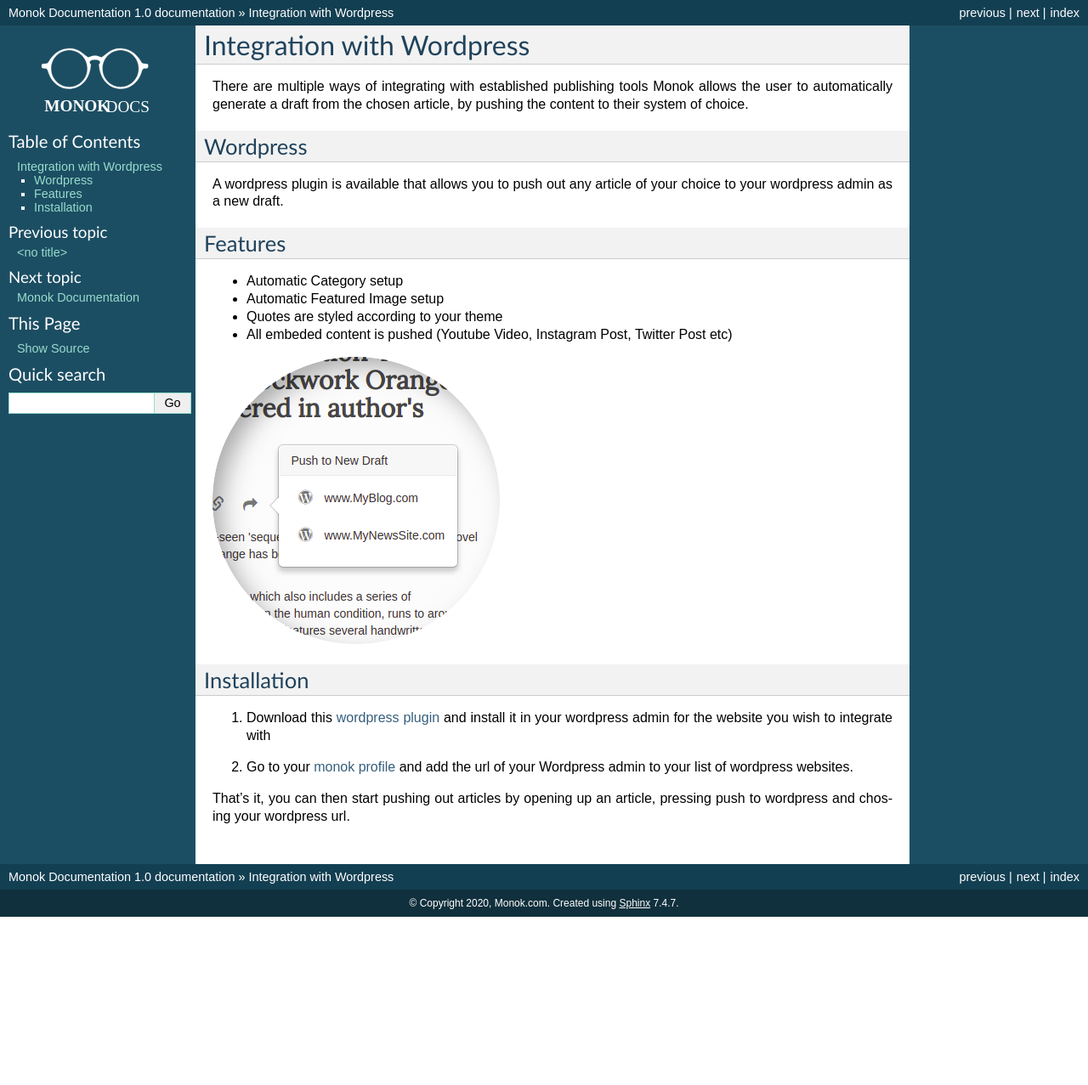
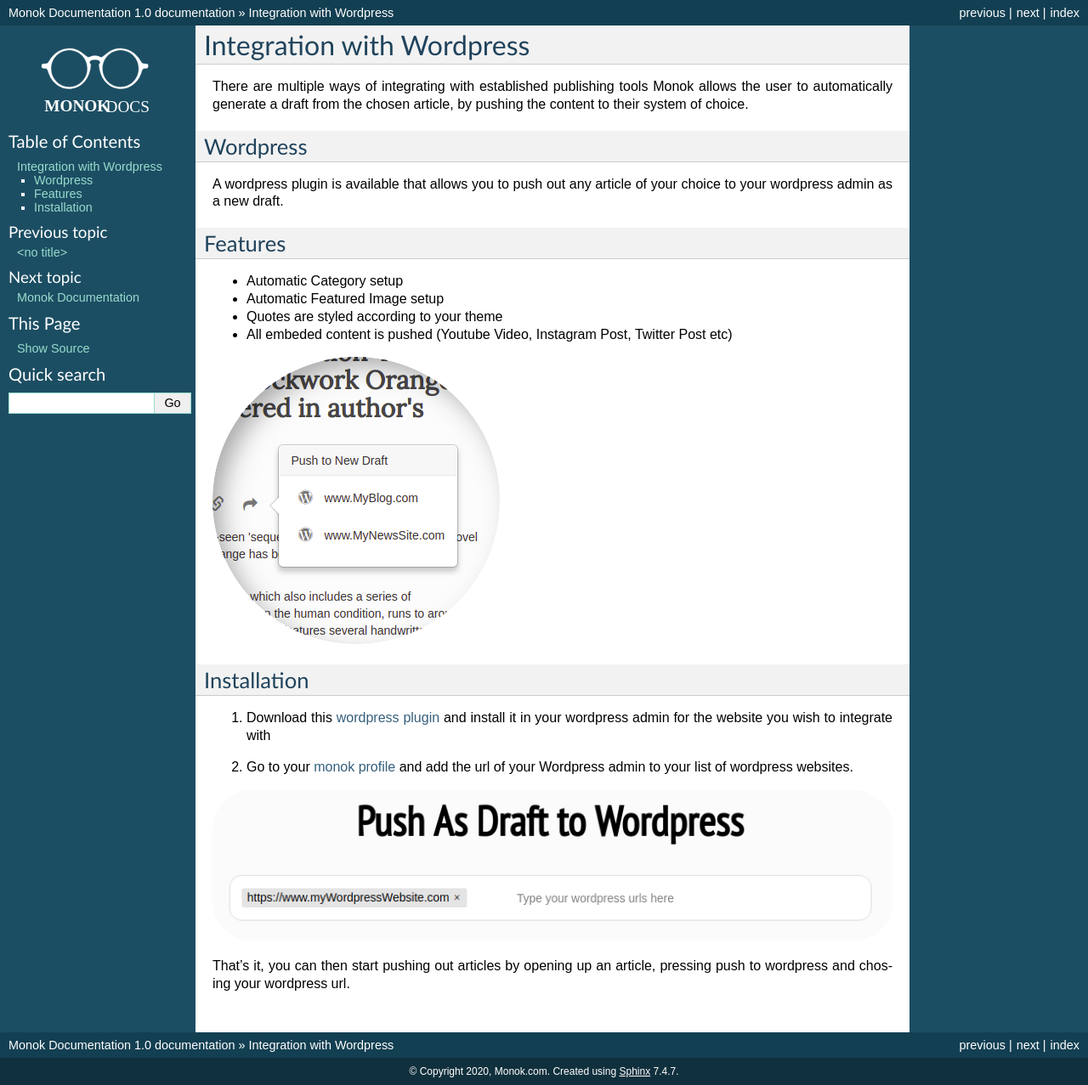
Before and after one commit to monoklabs/monok-docs, a Sphinx documentation site: the page built from docs/integrations.rst, in a window 1280 px wide. Shown: the whole page at 85% size. Built offline with Sphinx 7.4.7, drawn with Linux system fonts in a browser that asks for light colours; before the commit the page ends 1079 px from its top, so only the background shows below that.

Commit message:
Update integrations.rst

```diff
--- a/docs/integrations.rst
+++ b/docs/integrations.rst
@@ -32,6 +32,8 @@
 
 2. Go to your `monok profile`__ and add the url of your Wordpress admin to your list of wordpress websites.
 
+.. image:: images/addtowordpress.png
+
 .. _`monok profile`: https://www.monok.com/profile
 
 __ `monok profile`_
```
